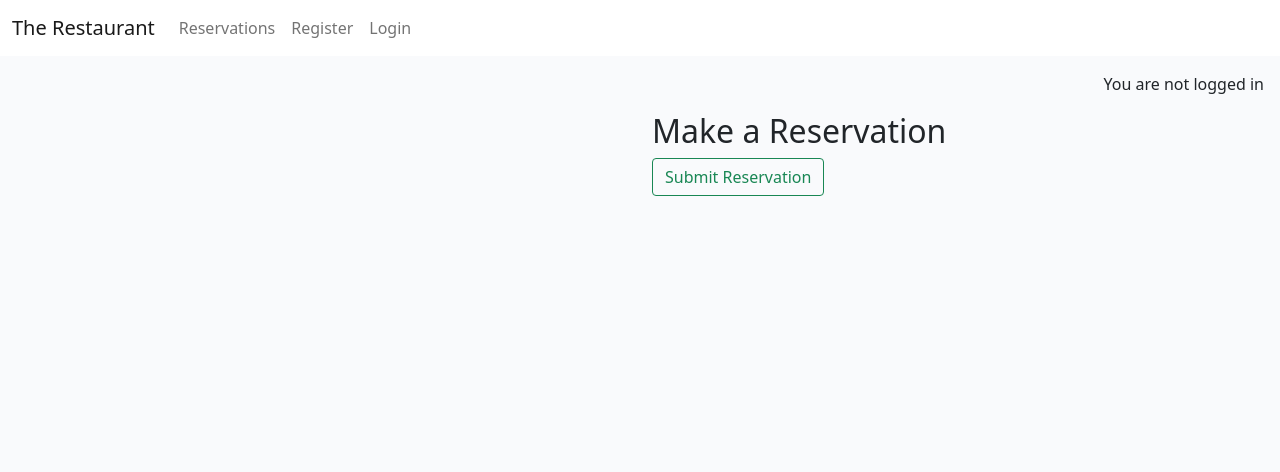
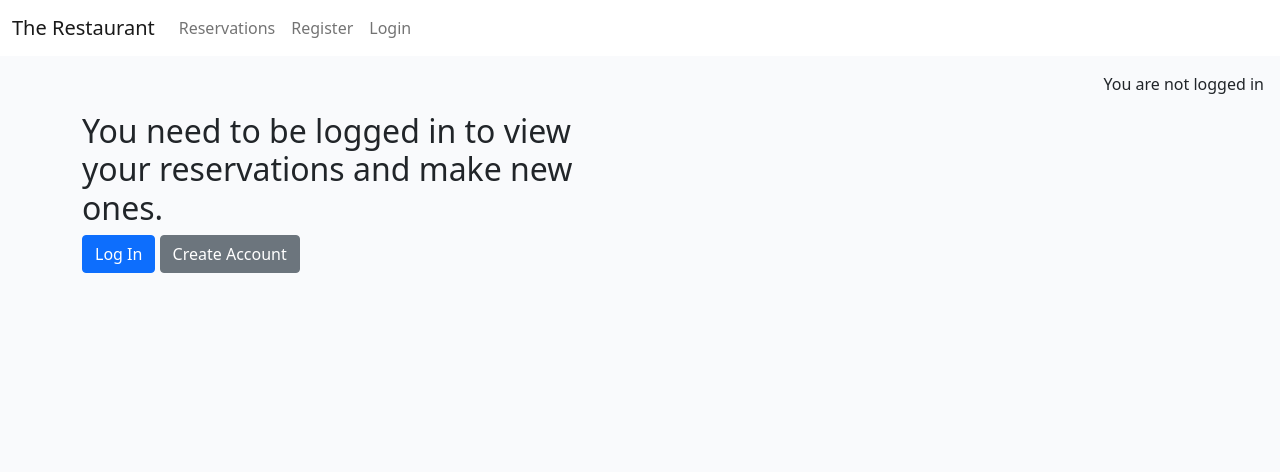
Before and after one commit to Mattias-08/Restaurant-booking, a Django app: page /booking/ in a window 1280 px wide. Shown: the top 472 px of the page. Run offline with Django 4.2, Linux system fonts and the light colour scheme; some libraries are stand-ins or nearby versions.

Commit message:
some small adjustments for url and booking.html

```diff
--- a/reservations/templates/reservation_form.html
+++ b/reservations/templates/reservation_form.html
@@ -26,7 +26,7 @@
 
       <div class="text-center mt-3">
         <a href="{% url 'home' %}" class="btn btn-primary">Back to Homepage</a>
-        <a href="{% url 'make_reservation' %}" class="btn btn-secondary">Make Another Reservation</a>
+        <a href="{% url 'booking' %}" class="btn btn-secondary">Make Another Reservation</a>
       </div>
     </div>
   </div>
--- a/reservations/views.py
+++ b/reservations/views.py
@@ -23,7 +23,7 @@ def reservation_list(request):
     return render(request, 'reservation_list.html', context)
 
 def home(request):
-    return render(request, 'index.html')  # Render the homepage
+    return render(request, 'booking.html')  # Render the homepage
 
 def booking(request):
     reservation_form = ReservationForm(request.POST)
--- a/templates/base.html
+++ b/templates/base.html
@@ -41,7 +41,7 @@
                 <ul class="navbar-nav me-auto mb-2 mb-lg-0">
                     <li class="nav-item">
                         <a class="nav-link {% if request.path == reservations_url %}active{% endif %}" aria-current="page"
-                        href="{% url 'make_reservation' %}">Reservations</a>
+                        href="{% url 'booking' %}">Reservations</a>
                     </li>
                     {% if user.is_authenticated %}
                     <li class="nav-item">
--- a/templates/booking.html
+++ b/templates/booking.html
@@ -1,5 +1,4 @@
 {% extends "base.html" %}
-
 {% load crispy_forms_tags %}
 
 {% block content %}
@@ -11,22 +10,29 @@
                 <ul>
                     {% for reservation in reservations %}
                         <li>
-            Date: {{ reservation.date }}
-            Time: {{ reservation.time_slot }}
+                            Date: {{ reservation.date }}<br>
+                            Time: {{ reservation.time_slot }}<br>
                             Table: {{ reservation.table }}
                         </li>
                     {% endfor %}
                 </ul>
+            {% else %}
+                <h2>You need to be logged in to view your reservations and make new ones.</h2>
+                <a href="{% url 'account_login' %}" class="btn btn-primary">Log In</a>
+                <a href="{% url 'account_signup' %}" class="btn btn-secondary">Create Account</a>
             {% endif %}
         </div>
 
         <div class="col-md-6">
+            {% if user.is_authenticated %}
                 <h2>Make a Reservation</h2>
                 <form method="post" action="{% url 'make_reservation' %}">
                     {% csrf_token %}
                     {{ reservation_form|crispy }}
                     <button type="submit" class="btn btn-outline-success">Submit Reservation</button>
                 </form>
+            {% endif %}
         </div>
     </div>
-{% endblock content%}
+</div>
+{% endblock content %}
```
Lines whose indentation alone changed are shown as unchanged.
